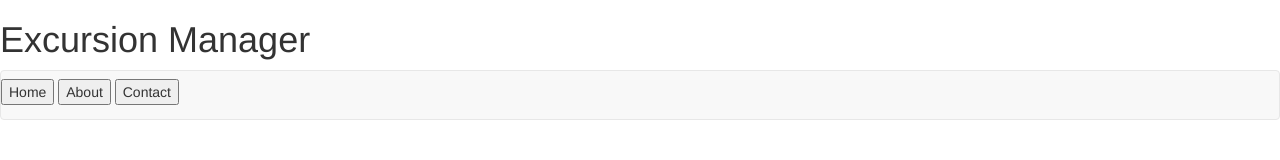
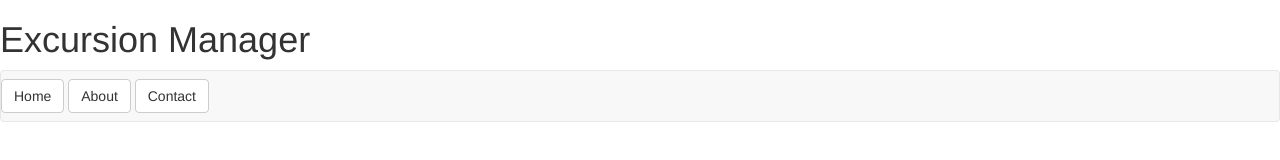
Before and after one commit to sraldleif/sraldleif.github.io, a plain HTML site: page index.html in a window 1280 px wide. Drawn offline with Linux system fonts and the light colour scheme.

Commit message:
Pretty Buttons

```diff
--- a/index.html
+++ b/index.html
@@ -10,9 +10,9 @@
 		<h1 id="mainTitle">Excursion Manager</h1>
 		<!-- Navigation Bar -->
 		<nav class="navbar navbar-default">
-			<button class="navbar-btn">Home</button>
-			<button class="navbar-btn">About</button>
-			<button class="navbar-btn">Contact</button>
+			<button type="button" class="btn btn-default navbar-btn">Home</button>
+			<button type="button" class="btn btn-default navbar-btn">About</button>
+			<button type="button" class="btn btn-default navbar-btn">Contact</button>
 		</nav>
 	</body>
 
```
